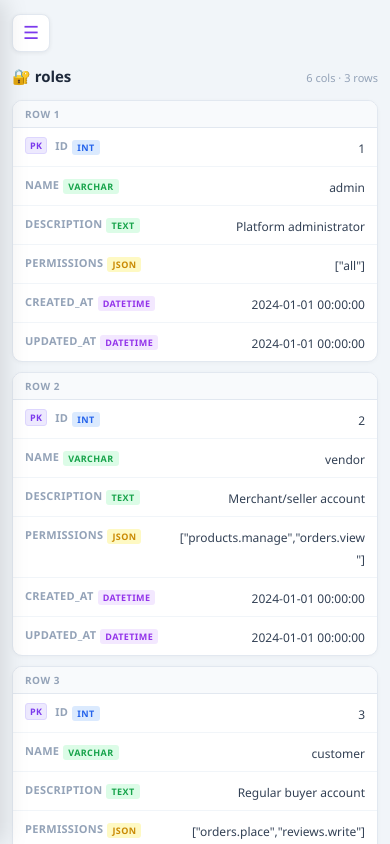
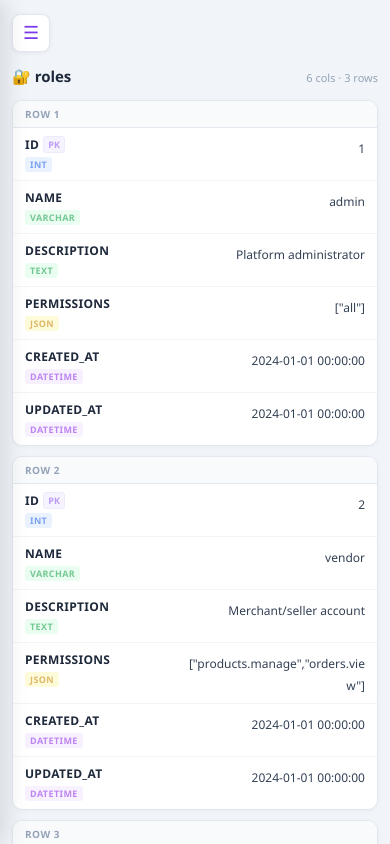
Before and after one commit to SupriyaCultureHolidays/sql-viewer, a React (Vite) app: page / in a window 390 px wide. Shown: the top 844 px of the page. Built offline with nearby package versions, Linux system fonts and the light colour scheme.

Commit message:
mobaile screen

```diff
--- a/src/App.css
+++ b/src/App.css
@@ -171,9 +171,9 @@ thead { background: #161b27; }
 th {
   padding: 10px 14px;
   text-align: left;
-  color: #64748b;
-  font-weight: 600;
-  font-size: 11px;
+  color: #f1f5f9;
+  font-weight: 700;
+  font-size: 12px;
   text-transform: uppercase;
   letter-spacing: 0.5px;
   border-bottom: 1px solid #1e2535;
@@ -206,6 +206,7 @@ th {
   letter-spacing: 0.4px;
   text-transform: uppercase;
   white-space: nowrap;
+  opacity: 0.75;
 }
 .type-int      { background: #1e3a5f; color: #60a5fa; }
 .type-varchar  { background: #1a3a2a; color: #4ade80; }
@@ -220,12 +221,13 @@ th {
 .key-badge {
   display: inline-block;
   font-size: 9px;
-  font-weight: 700;
+  font-weight: 600;
   padding: 1px 4px;
   border-radius: 3px;
   margin-right: 4px;
   vertical-align: middle;
   letter-spacing: 0.3px;
+  opacity: 0.75;
 }
 .key-badge.pk { background: #7c3aed33; color: #a78bfa; border: 1px solid #7c3aed55; }
 .key-badge.fk { background: #0ea5e933; color: #38bdf8; border: 1px solid #0ea5e955; }
@@ -442,20 +444,43 @@ td {
 
   .card-col {
     display: flex;
-    align-items: center;
-    flex-wrap: wrap;
+    flex-direction: column;
+    align-items: flex-start;
     gap: 4px;
     min-width: 0;
-    flex: 0 0 42%;
+    flex: 0 0 45%;
   }
+
+  .card-col-badges {
+    display: flex;
+    align-items: center;
+    gap: 3px;
+    flex-wrap: wrap;
+  }
+
   .card-col-name {
-    font-size: 11px;
-    font-weight: 600;
-    color: #94a3b8;
+    font-size: 12px;
+    font-weight: 700;
+    color: #1e293b;
     text-transform: uppercase;
     letter-spacing: 0.3px;
     word-break: break-all;
+    display: flex;
+    align-items: center;
+    gap: 4px;
+    flex-wrap: wrap;
   }
+
+  .inline-badge {
+    font-size: 9px;
+    font-weight: 600;
+    padding: 1px 4px;
+    border-radius: 3px;
+    letter-spacing: 0.3px;
+    opacity: 0.5;
+  }
+  .inline-badge.pk { background: #ede9fe; color: #7c3aed; border: 1px solid #ddd6fe; }
+  .inline-badge.fk { background: #e0f2fe; color: #0284c7; border: 1px solid #bae6fd; }
 
   /* ── Type chips (light) ── */
   .type-int      { background: #dbeafe; color: #2563eb; }
@@ -475,6 +500,8 @@ td {
   .card-val { flex: 1; text-align: right; min-width: 0; }
   .card-val-text { font-size: 12px; color: #334155; word-break: break-word; }
 
+  .type-chip { margin-top: 0; opacity: 0.6; }
+
   .null { color: #cbd5e1; }
 
   .note { font-size: 11px; color: #94a3b8; }
--- a/src/App.jsx
+++ b/src/App.jsx
@@ -45,9 +45,11 @@ function MobileCardView({ name }) {
               return (
                 <div key={col} className="card-field">
                   <div className="card-col">
-                    {isPK && <span className="key-badge pk">PK</span>}
-                    {isFKRef && <span className="key-badge fk">FK</span>}
-                    <span className="card-col-name">{col}</span>
+                    <div className="card-col-name">
+                      {col}
+                      {isPK && <span className="inline-badge pk">PK</span>}
+                      {isFKRef && <span className="inline-badge fk">FK</span>}
+                    </div>
                     {types[col] && <span className={`type-chip type-${types[col].toLowerCase()}`}>{types[col]}</span>}
                   </div>
                   <div className="card-val">
```
